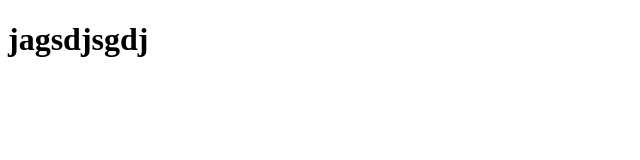
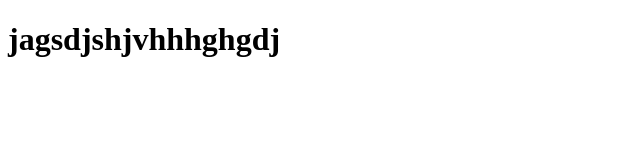
Before and after one commit to farishariri/machinelearning, a plain HTML site: page index.html in a window 1280 px wide. Shown: the whole page, without its empty margins (0-640 px from the left). Drawn offline with Linux system fonts and the light colour scheme.

Commit message:
index change

```diff
--- a/index.html
+++ b/index.html
@@ -6,6 +6,6 @@
     <title>Document</title>
 </head>
 <body>
-    <h1>jagsdjsgdj</h1>
+    <h1>jagsdjshjvhhhghgdj</h1>
 </body>
 </html>
```
